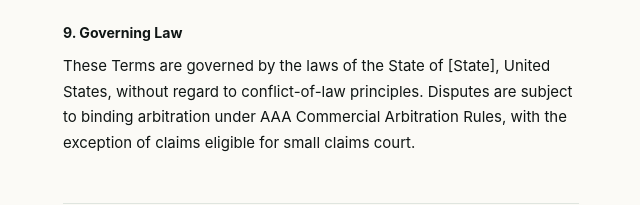
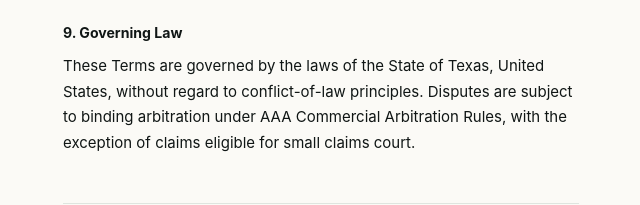
Before and after one commit to AesopScott/experts, a plain HTML site: page legal.html in a window 1280 px wide. Shown: the part 1739-1944 px from the top of the page, 443-1083 px from the left. Drawn offline with Linux system fonts and the light colour scheme.

Commit message:
fix: set governing law to Texas

```diff
--- a/legal.html
+++ b/legal.html
@@ -235,7 +235,7 @@
       <p>We may update these Terms from time to time. Material changes will be communicated by email or prominent notice on the Platform. Continued use after the effective date constitutes acceptance.</p>
 
       <h2>9. Governing Law</h2>
-      <p>These Terms are governed by the laws of the State of [State], United States, without regard to conflict-of-law principles. Disputes are subject to binding arbitration under AAA Commercial Arbitration Rules, with the exception of claims eligible for small claims court.</p>
+      <p>These Terms are governed by the laws of the State of Texas, United States, without regard to conflict-of-law principles. Disputes are subject to binding arbitration under AAA Commercial Arbitration Rules, with the exception of claims eligible for small claims court.</p>
     </section>
 
     <!-- PRIVACY -->
```
